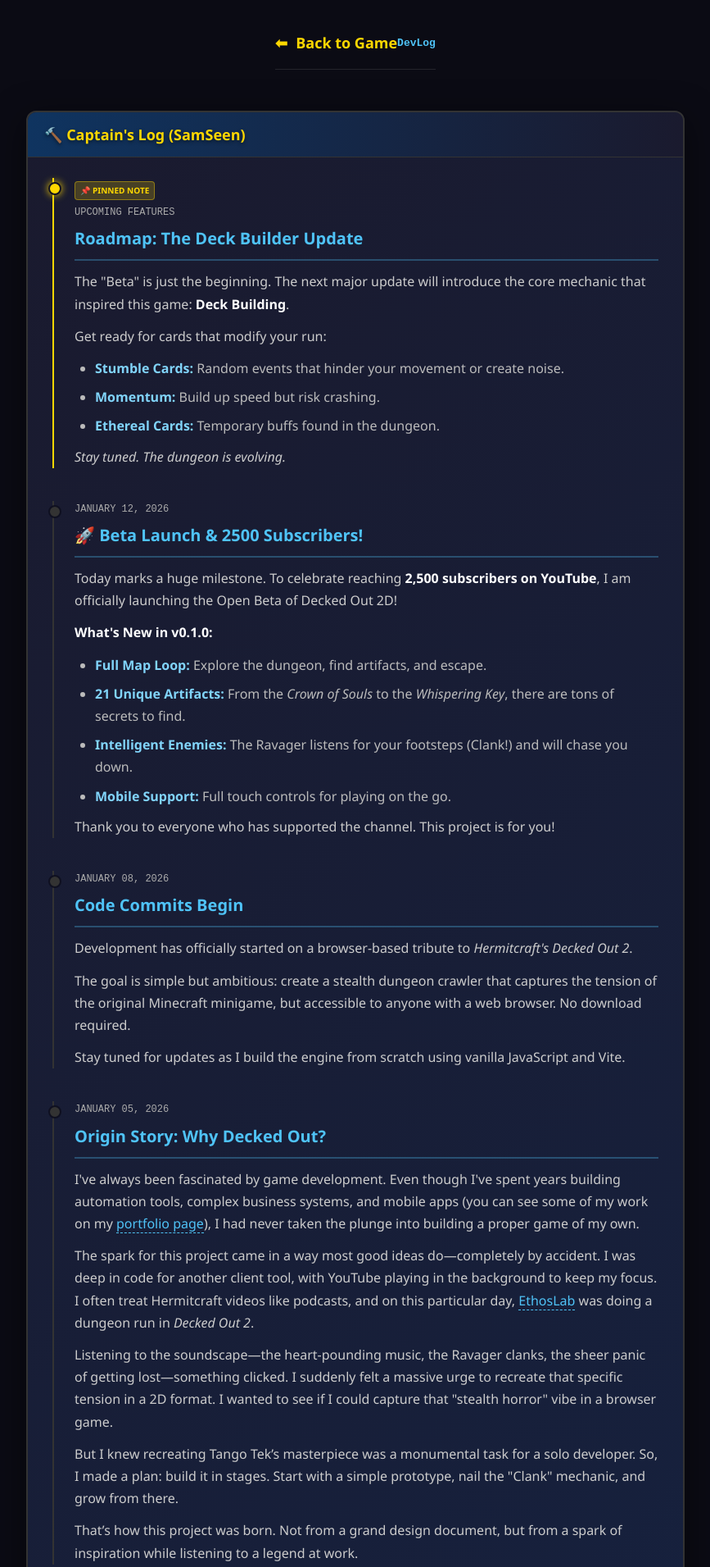
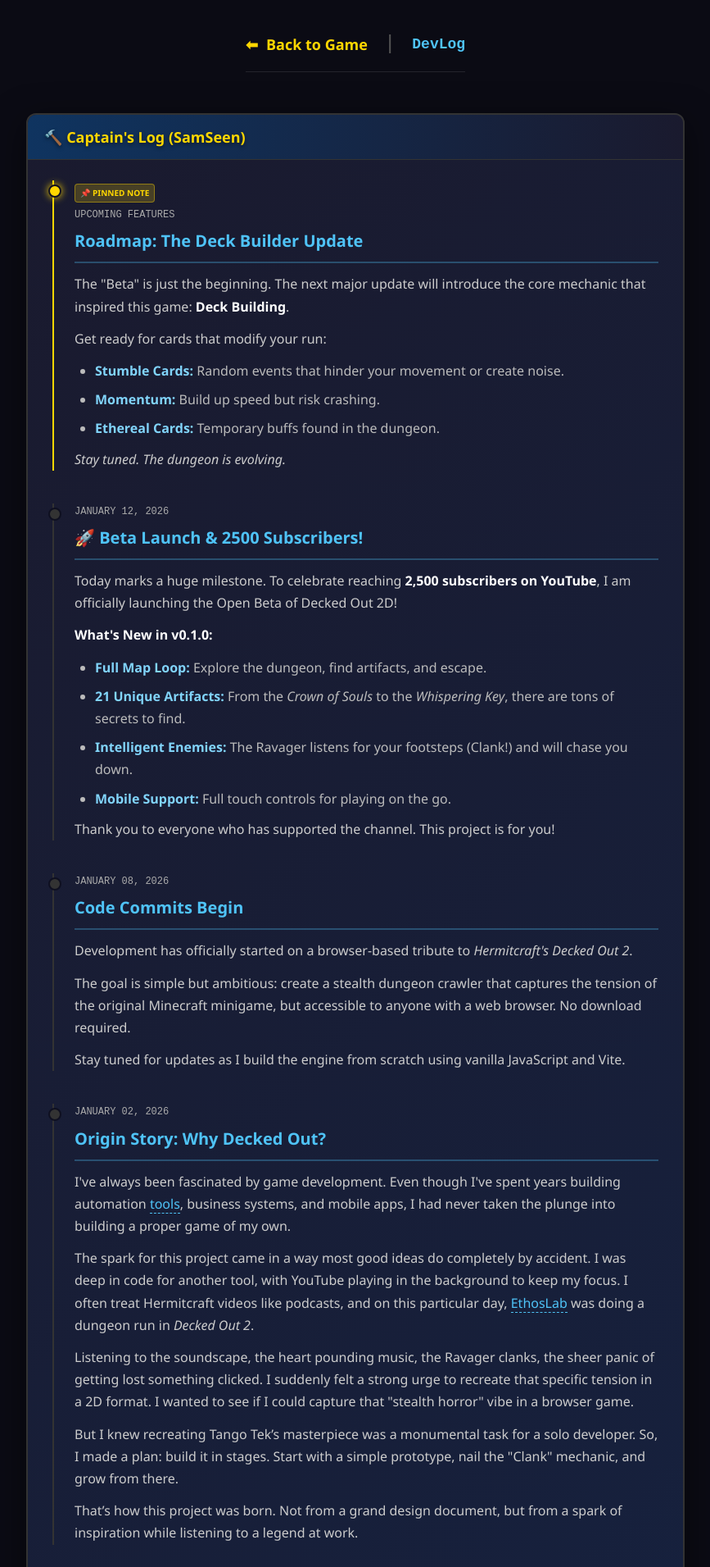
Before and after one commit to SamSeenX/DeckedOut2D, a website: page public/devlog.html in a window 1280 px wide. Shown: the top 1911 px of the page at 82% size, without its empty margins (206-1073 px from the left). Drawn offline with Linux system fonts and the light colour scheme.

Commit message:
style: Fix header alignment and add separator in Guide and DevLog

```diff
--- a/public/devlog.html
+++ b/public/devlog.html
@@ -27,10 +27,23 @@
             max-width: 800px;
             margin: 0 auto 30px;
             display: flex;
-            justify-content: space-between;
             align-items: center;
+            justify-content: flex-start;
             padding: 20px 0;
             border-bottom: 1px solid rgba(255, 255, 255, 0.1);
+            gap: 20px;
+        }
+
+        .separator {
+            color: #555;
+            font-size: 24px;
+            font-weight: 300;
+        }
+
+        .page-title {
+            color: #4fc3f7;
+            font-weight: bold;
+            font-size: 18px;
         }
 
         .home-link {
@@ -135,7 +148,8 @@
 
     <header class="site-header">
         <a href="index.html" class="home-link">Back to Game</a>
-        <div style="color: #4fc3f7; font-weight: bold;">DevLog</div>
+        <span class="separator">|</span>
+        <div class="page-title">DevLog</div>
     </header>
 
     <article class="game-article">
@@ -200,22 +214,22 @@
 
             <!-- Log 1: Origin Story -->
             <div class="log-entry">
-                <div class="log-date">January 05, 2026</div>
+                <div class="log-date">January 02, 2026</div>
                 <h2 class="log-title">Origin Story: Why Decked Out?</h2>
                 <div class="log-content">
                     <p>I've always been fascinated by game development. Even though I've spent years building automation
-                        tools, complex business systems, and mobile apps (you can see some of my work on my <a
-                            href="https://samseen.dev" target="_blank">portfolio page</a>), I had never taken the plunge
-                        into building a proper game of my own.</p>
+                        <a href="https://samseen.dev" target="_blank">tools</a>, business systems, and mobile apps, I
+                        had never taken the plunge into building a proper game of my own.
+                    </p>
 
-                    <p>The spark for this project came in a way most good ideas do—completely by accident. I was deep in
-                        code for another client tool, with YouTube playing in the background to keep my focus. I often
-                        treat Hermitcraft videos like podcasts, and on this particular day, <a
+                    <p>The spark for this project came in a way most good ideas do completely by accident. I was deep in
+                        code for another tool, with YouTube playing in the background to keep my focus. I often treat
+                        Hermitcraft videos like podcasts, and on this particular day, <a
                             href="https://www.youtube.com/@EthosLab" target="_blank">EthosLab</a> was doing a dungeon
                         run in <em>Decked Out 2</em>.</p>
 
-                    <p>Listening to the soundscape—the heart-pounding music, the Ravager clanks, the sheer panic of
-                        getting lost—something clicked. I suddenly felt a massive urge to recreate that specific tension
+                    <p>Listening to the soundscape, the heart pounding music, the Ravager clanks, the sheer panic of
+                        getting lost something clicked. I suddenly felt a strong urge to recreate that specific tension
                         in a 2D format. I wanted to see if I could capture that "stealth horror" vibe in a browser game.
                     </p>
 
```
Also changed, not shown: public/guide.html (+16 -2 lines).
